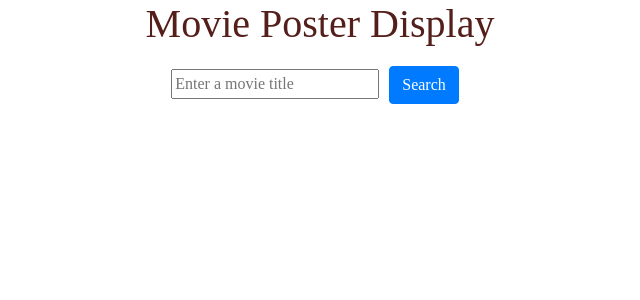
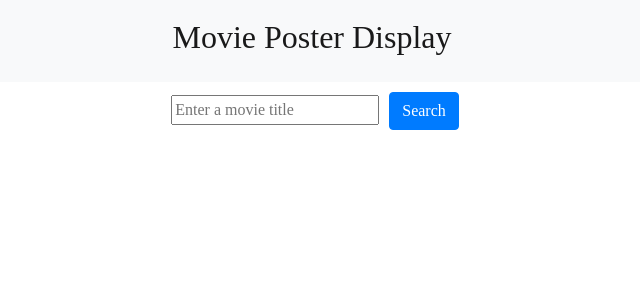
Before and after one commit to j-fisher2/movieAPIclient, a React (Create React App) app: page / in a window 1280 px wide. Shown: the top 300 px of the page, without its empty margins (320-960 px from the left). Built offline with nearby package versions, Linux system fonts and the light colour scheme.

Commit message:
layout changes

```diff
--- a/src/App.js
+++ b/src/App.js
@@ -36,8 +36,13 @@ function App() {
 
   return (
     <div className="App">
-      <link rel="stylesheet" href="https://cdn.jsdelivr.net/npm/bootstrap@4.3.1/dist/css/bootstrap.min.css" integrity="sha384-ggOyR0iXCbMQv3Xipma34MD+dH/1fQ784/j6cY/iJTQUOhcWr7x9JvoRxT2MZw1T" crossOrigin="anonymous"></link>
-      <h1>Movie Poster Display</h1>
+      <link rel="stylesheet" href="https://cdn.jsdelivr.net/npm/bootstrap@4.3.1/dist/css/bootstrap.min.css" integrity="sha384-ggOyR0iXCbMQv3Xipma34MD+dH/1fQ784/j6cY/iJTQUOhcWr7x9JvoRxT2MZw1T" crossOrigin="anonymous">
+      </link>
+      <nav class="navbar navbar-expand-lg navbar-light bg-light">
+        <div className="mx-auto">
+          <h1 className="navbar-brand" style={{ fontSize: '2rem' }}>Movie Poster Display</h1>
+        </div>
+      </nav>
       <form onSubmit={handleSubmit}>
         <input type="text" id="movieInput" placeholder="Enter a movie title" value={movie} onChange={handleChange}></input>
         <button type="submit" id="searchButton" className="btn btn-primary">Search</button>
```
